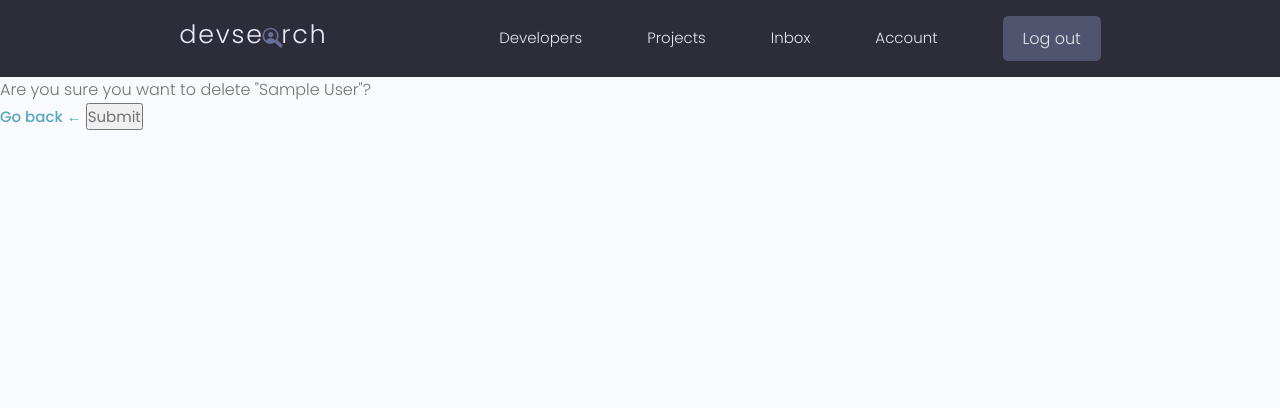
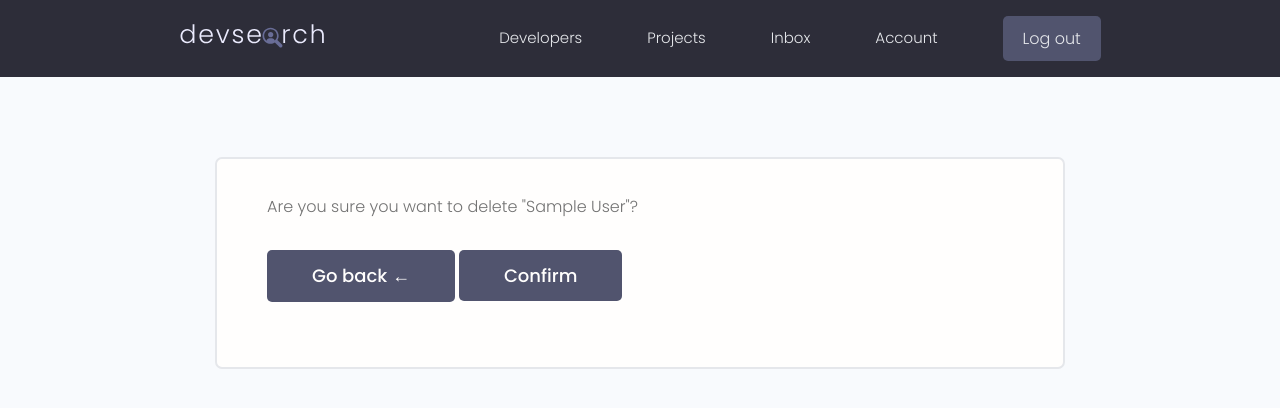
Before and after one commit to gurnitha/django-dennis-devsearch, a Django app: page /delete-skill/00000000-0000-0000-0000-000000000001/ in a window 1280 px wide. Shown: the top 408 px of the page. Run offline with Django 3.2, Linux system fonts and the light colour scheme; a user stored in the database is signed in; tables that the repository leaves empty hold one stand-in row (values such as "Sample post"); some libraries are stand-ins or nearby versions.

Commit message:
24.1 Add flash message to createSkill, updateSkill and deleteSkill

```diff
--- a/templates/delete_template.html
+++ b/templates/delete_template.html
@@ -6,16 +6,22 @@
 {% endblock title %}
 
 	{% block content %}
+	<main class="formPage my-xl">
+        <div class="content-box">
+            <div class="formWrapper">
 
 				<form action="" method="POST">
 					{% csrf_token %}
 
 					<p>Are you sure you want to delete "{{object}}"?</p>
 
-		<a href="{% url 'users:account' %}">
+					<a class="btn btn--sub btn--lg my-md" href="{% url 'users:account' %}">
 						Go back &larr;
 					</a>
-		<input type="submit" name="Confirm" />
+					<input class="btn btn--sub btn--lg my-md" type="submit" value="Confirm"  />
 				</form>
+			</div>
+		</div>
+	</main>
 
 	{% endblock content %}
--- a/users/views.py
+++ b/users/views.py
@@ -219,6 +219,7 @@ def createSkill(request):
 			skill = form.save(commit=False)
 			skill.owner = profile
 			skill.save()
+			messages.success(request, 'Skill was added successfully.')
 			return redirect('users:account')
 
 	context = {
@@ -243,6 +244,7 @@ def updateSkill(request, pk):
 		form = SkillForm(request.POST, instance=skill)
 		if form.is_valid():
 			skill.save()
+			messages.success(request, 'Skill was updated successfully.')
 			return redirect('users:account')
 
 	context = {
@@ -263,6 +265,7 @@ def deleteSkill(request, pk):
 
 	if request.method == 'POST':
 		skill.delete()
+		messages.success(request, 'Skill was deleted successfully.')
 		return redirect('users:account')
 
 	context = {'object':skill}
```
Also changed, not shown: README.md. Lines whose indentation alone changed are shown as unchanged.
